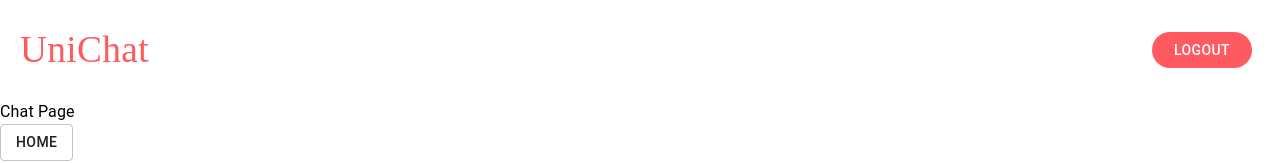
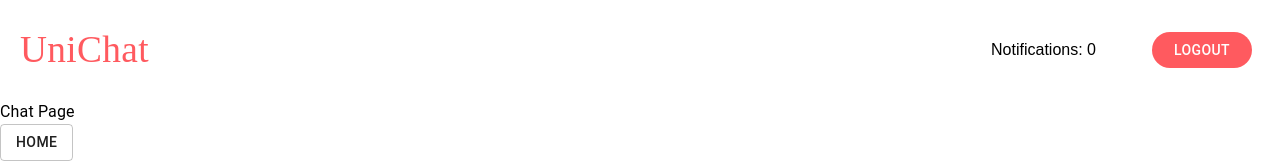
Before and after one commit to andaniel2029/unichat, a React (Create React App) app: page /chat in a window 1280 px wide. Shown: the top 163 px of the page. Built offline with nearby package versions, Linux system fonts and the light colour scheme; no server answers; sample sign-in values are in the browser's storage; a web font is replaced by a local one.

Commit message:
notifications can now be sent to specific sockets

```diff
--- a/src/components/Chat.tsx
+++ b/src/components/Chat.tsx
@@ -9,14 +9,19 @@ export default function Chat() {
 
   const { socket } = useSocket();
   const { currentUser } = useAuth();
-  console.log('the socket from the chat', socket);
+  // console.log('the socket from the chat', socket);
 
   useEffect(() => {
     if(!socket) return;
+    console.log('going to emit the message event');
     socket.emit('sendMessage', ('hello there'));
 
+    socket.on('sendNotification', () => {
+      console.log('thing received');
+    })
+
     return () => socket.off();
-  }, [socket]);
+  }, []);
 
 
   return (
--- a/src/components/nav/Nav.tsx
+++ b/src/components/nav/Nav.tsx
@@ -1,9 +1,10 @@
-import { Fragment, useState } from 'react';
+import { Fragment, useState, useEffect } from 'react';
 import { makeStyles } from '@material-ui/core/styles';
 import Button from '@material-ui/core/Button';
 import { Link, useHistory } from 'react-router-dom';
 import Typography from '@material-ui/core/Typography';
 import { useAuth } from '../../hooks/useAuthContext';
+import { useSocket } from '../../contexts/SocketProvider';
 
 const useStyles = makeStyles((theme) => ({
   root: {
@@ -59,8 +60,23 @@ const useStyles = makeStyles((theme) => ({
 export default function Nav() {
 
   const { currentUser, logout } = useAuth();
+  const { socket } = useSocket();
+  const [notifications, setNotifications] = useState(0);
   const [error, setError] = useState('');
   const history = useHistory();
+
+  useEffect(() => {
+    if(!socket) return;
+    console.log('is this running');
+
+    socket.on('hey', ({ message }: any) => {
+      console.log('notification received');
+      setNotifications(prev => prev + 1);
+    });
+
+    return () => socket.off('sendNotification');
+  }, [socket]);
+
 
   const handleLogout = function() {
     setError('');
@@ -71,8 +87,7 @@ export default function Nav() {
     .catch((error: any) => {
       setError('Unable to logout')
     })
-  }
-
+  };
 
   const classes = useStyles();
   return (
@@ -87,6 +102,9 @@ export default function Nav() {
         </Link>}
         {currentUser.user &&
           <Fragment>
+            <div style={{ marginRight: '1rem' }}>
+              <p>Notifications: {notifications}</p>
+            </div>
             <Typography className={classes.name}>{currentUser.firstName}</Typography>
             <Button variant="contained" className={classes.button} onClick={handleLogout}>Logout</Button>
           </Fragment>
--- a/src/contexts/SocketProvider.js
+++ b/src/contexts/SocketProvider.js
@@ -15,13 +15,12 @@ export function SocketProvider({ children }) {
 
   const [socket, setSocket] = useState();
   const { currentUser } = useAuth();
-  console.log('from socket', currentUser);
+  // console.log('from socket', currentUser);
 
   useEffect(() => {
 
     if(currentUser.user) {
       const id = currentUser.user.uid;
-      console.log('the id', id);
       const newSocket = io(ENDPOINT,
         { query: { id } });
         setSocket(newSocket);
@@ -33,8 +32,7 @@ export function SocketProvider({ children }) {
     }
   }, [currentUser.user]);
 
-  console.log(socket);
-
+  // console.log(socket);
 
   return (
     <SocketContext.Provider value={{ socket }}>
```
